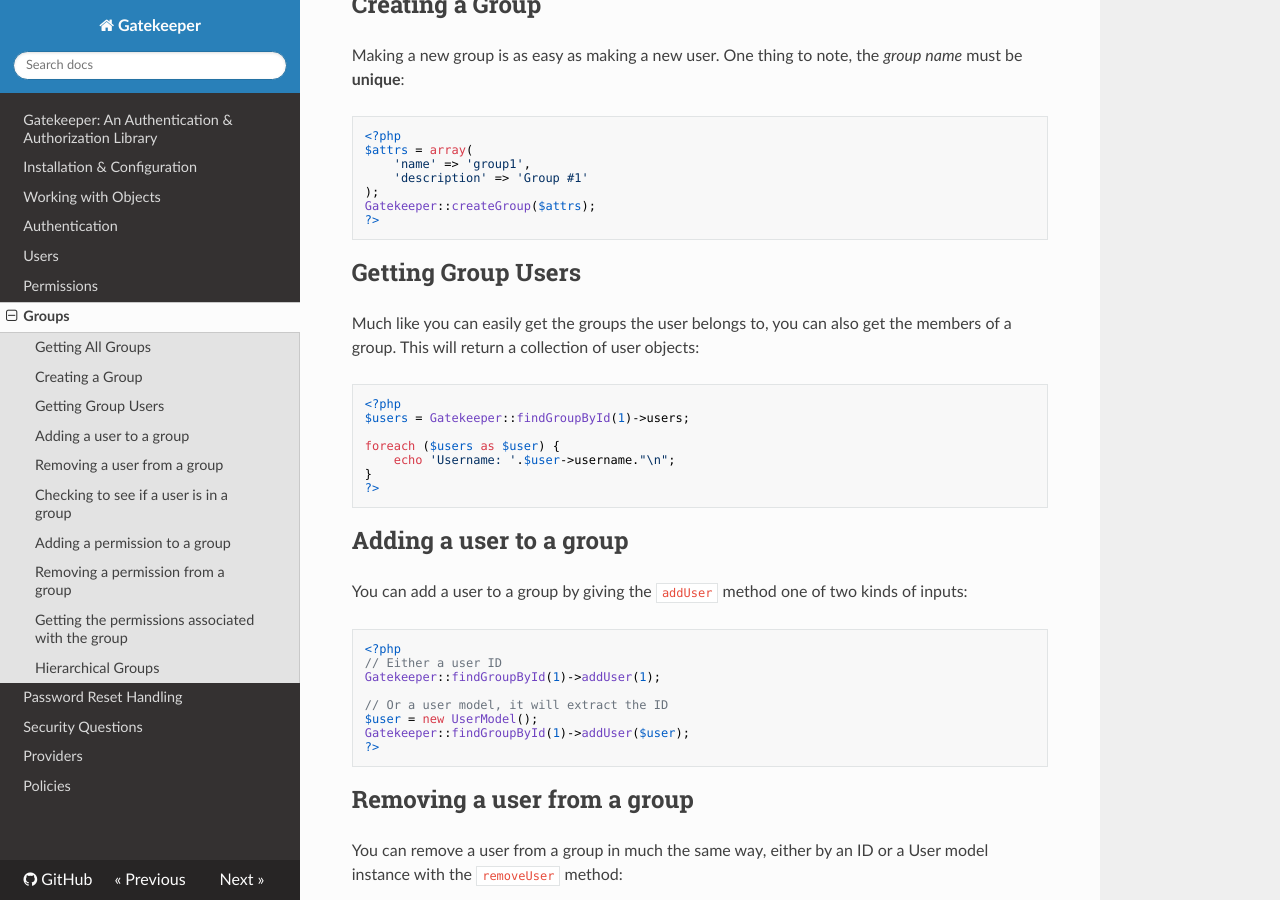
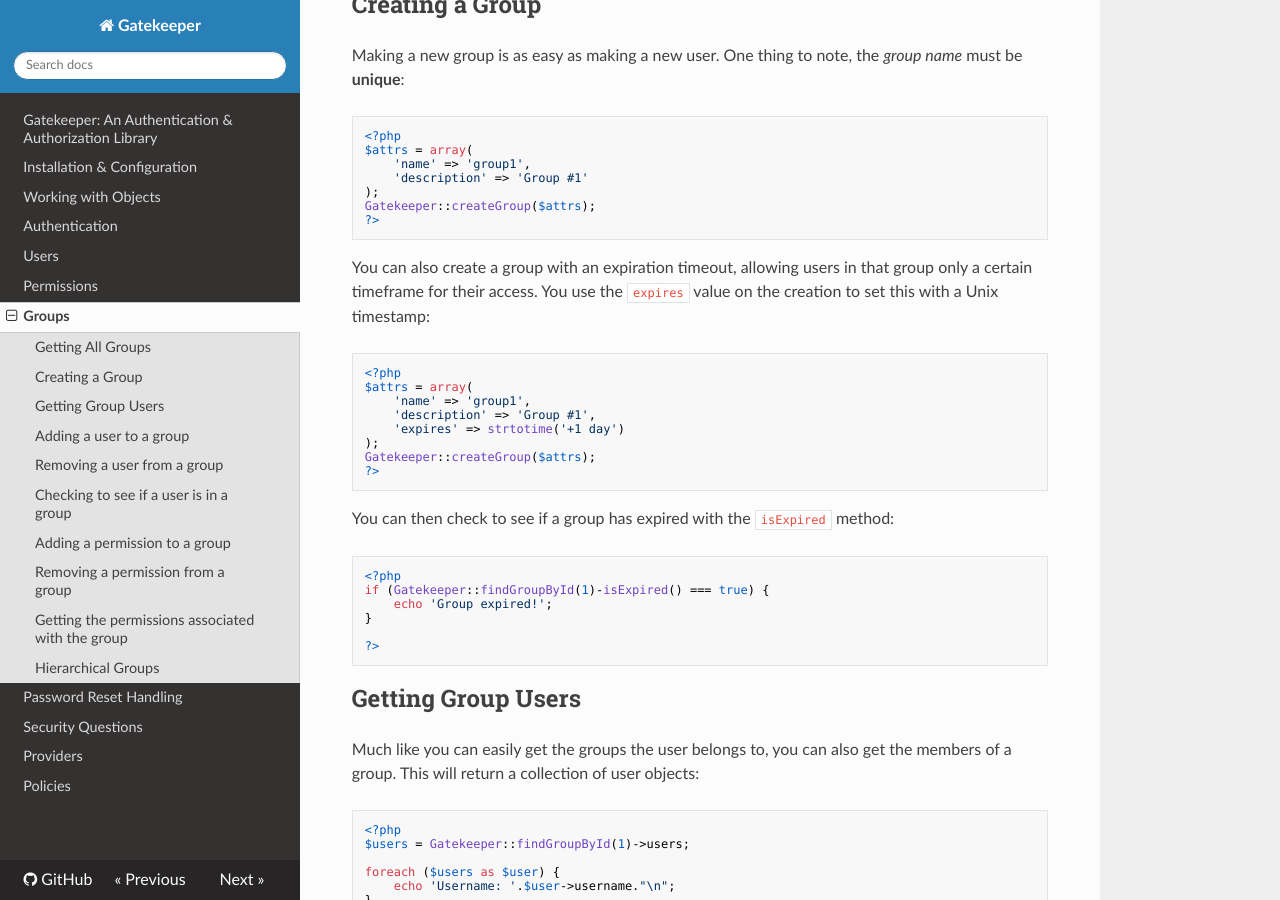
Before and after one commit to psecio/gatekeeper, an MkDocs documentation site: the page built from docs/groups.md, in a window 1280 px wide and 900 px high, scrolled down 664 px. Built offline with MkDocs 1.6.1, drawn with Linux system fonts in a browser that asks for light colours; nearby versions of some CDN libraries; old or Windows-style settings are respelled for this version of MkDocs.

Commit message:
adding "isExpired" to groups

````diff
--- a/docs/groups.md
+++ b/docs/groups.md
@@ -33,6 +33,30 @@ $attrs = array(
     'description' => 'Group #1'
 );
 Gatekeeper::createGroup($attrs);
+?>
+```
+
+You can also create a group with an expiration timeout, allowing users in that group only a certain timeframe for their access. You use the `expires` value on the creation to set this with a Unix timestamp:
+
+```php
+<?php
+$attrs = array(
+    'name' => 'group1',
+    'description' => 'Group #1',
+    'expires' => strtotime('+1 day')
+);
+Gatekeeper::createGroup($attrs);
+?>
+```
+
+You can then check to see if a group has expired with the `isExpired` method:
+
+```php
+<?php
+if (Gatekeeper::findGroupById(1)-isExpired() === true) {
+	echo 'Group expired!';
+}
+
 ?>
 ```
 
````
Also changed, not shown: 1 other file.
